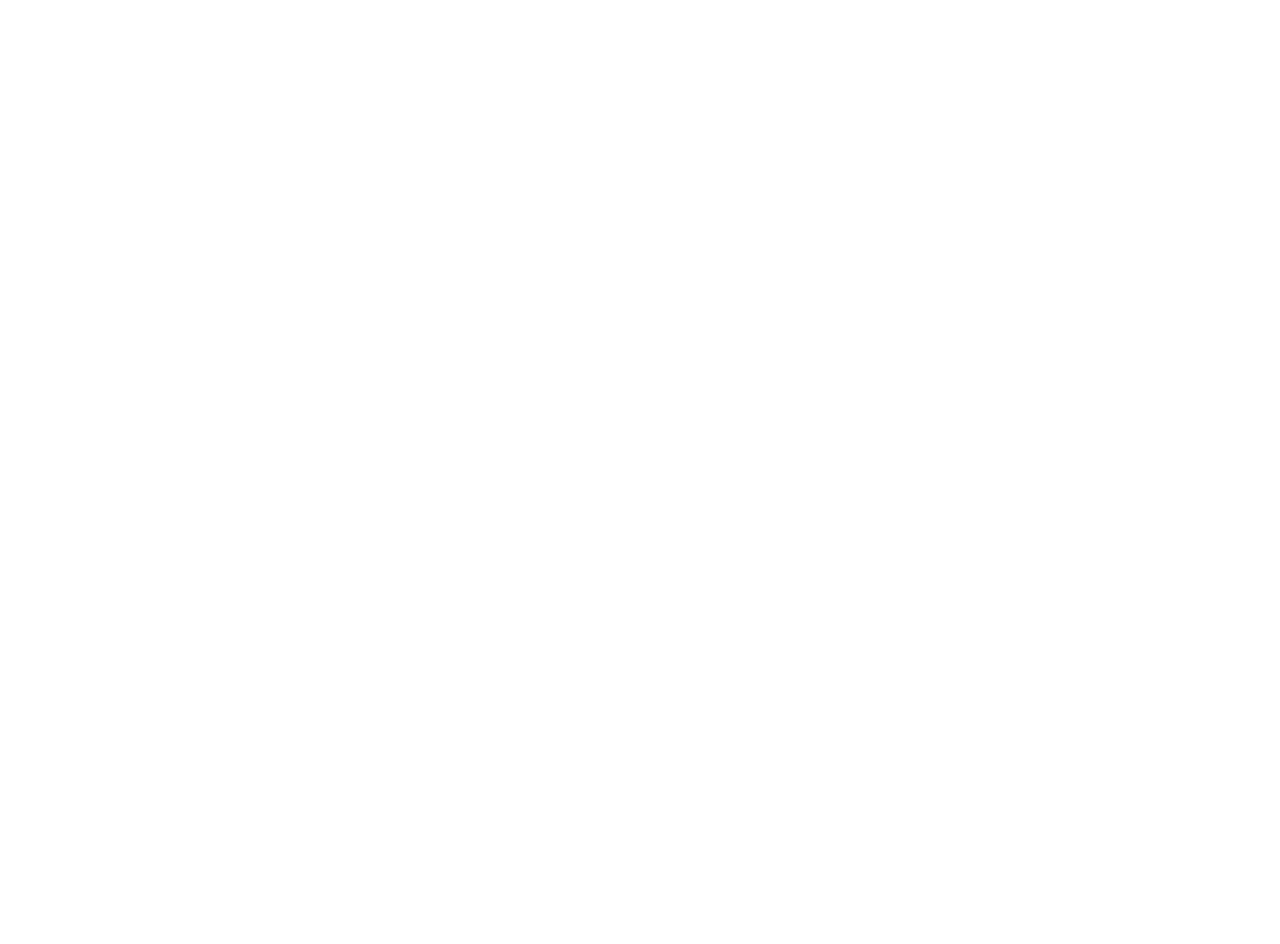
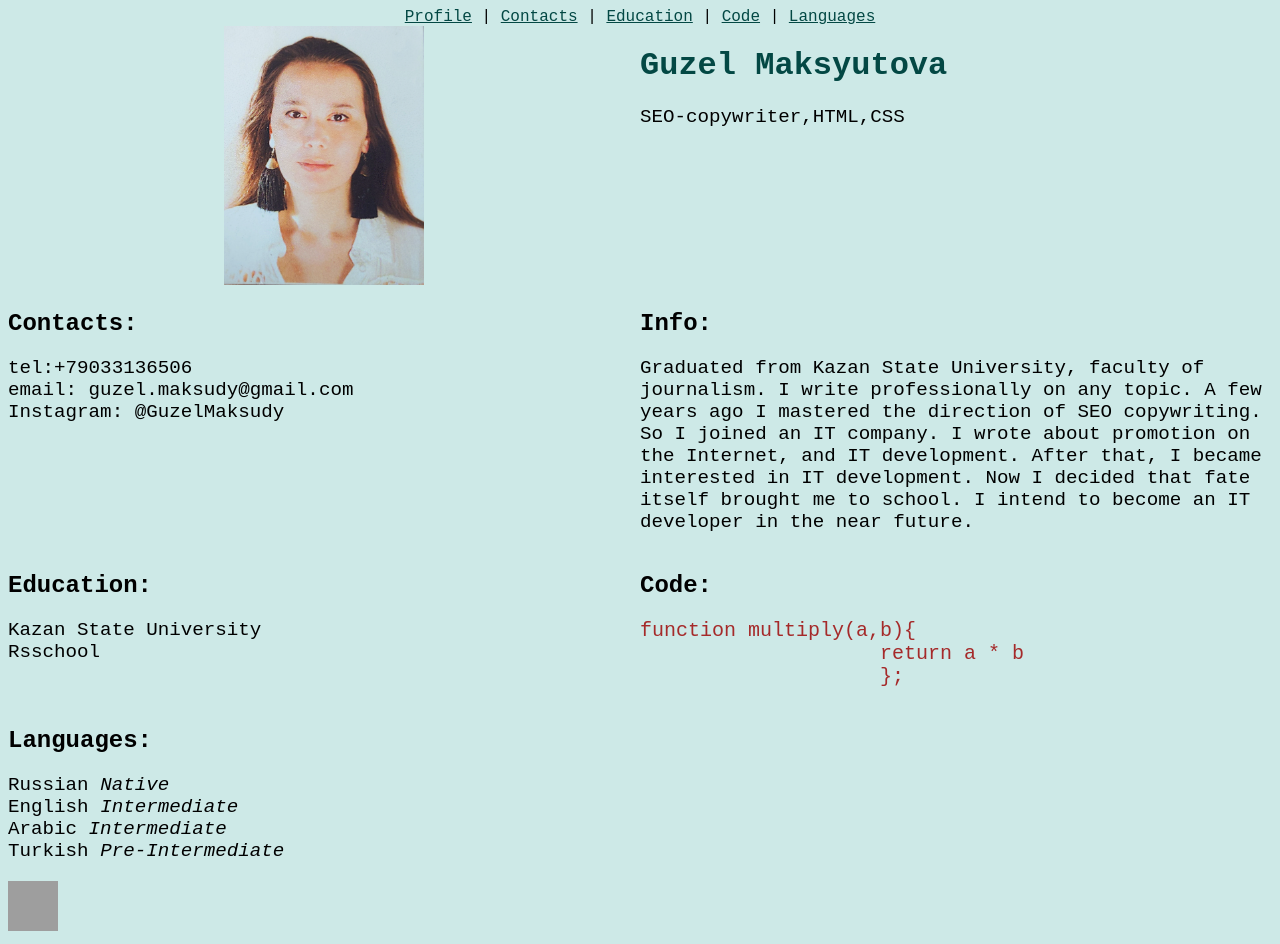
Before and after one commit to guzelmaksudy/rsschool-cv, a plain HTML site: page index.html in a window 1280 px wide. Before the commit the page ends 800 px from the top, so only its background shows below. Drawn offline with Linux system fonts and the light colour scheme; grey boxes are pictures that could not be loaded; a web font is replaced by a local one.

Commit message:
files: add html and css

```diff
--- a/index.html
+++ b/index.html
@@ -1,10 +1,92 @@
 <!DOCTYPE html>
 <html lang="en">
+
 <head>
-<meta charset="UTF-8">
-<meta http-equiv="X-UA-Compatible" content="IE=edge">
-<meta name="viewport" content="width=device-width, initial-scale=1.0">
-<title>Document</title>
+    <link rel="preconnect" href="https://fonts.googleapis.com">
+    <link rel="preconnect" href="https://fonts.gstatic.com" crossorigin>
+    <link href="https://fonts.googleapis.com/css2?family=Chivo+Mono:wght@100&display=swap" rel="stylesheet">
+    <meta charset="UTF-8">
+    <meta http-equiv="X-UA-Compatible" content="IE=edge">
+    <meta name="viewport" content="width=device-width, initial-scale=1.0">
+    <title>CV</title>
+    <link rel="stylesheet" href="style.css">
+    <link rel="GuzelMaksudy" href="GuzelMaksudy.ico">
+
 </head>
-<body></body>
+
+<body>
+    <header>
+        </section>
+        <div class="container">
+            <nav><a class="pagination" href="#profile">Profile</a> | <a class="pagination" href="#contacts">Contacts</a>
+                | <a class="pagination" href="#education">Education</a> |
+                <a class="pagination" href="#code">Code</a> | <a class="pagination" href="#languages">Languages</a>
+            </nav>
+        </div>
+    </header>
+    <main class="main-container">
+        <section class="section" id="profile">
+            <div class="container">
+                <img src="Guzel.jpg" alt="Guzel Maksyutova" class="card">
+            </div>
+        </section>
+        <div>
+            <h1 class="title"><b>Guzel Maksyutova</b></h1>
+            <p>SEO-copywriter,HTML,CSS</p>
+        </div>
+        <section class="section" id="contacts">
+            <div>
+                <h2>Contacts:</h2>
+                <p>tel:+79033136506<br>
+                    email: guzel.maksudy@gmail.com<br>
+                    Instagram: @GuzelMaksudy</p>
+            </div>
+        </section>
+        <section class="section" id="info">
+            <div class="container">
+                <h2>Info:</h2>
+                <p>Graduated from Kazan State University, faculty of journalism.
+                    I write professionally on any topic. A few
+                    years ago I mastered the direction of SEO copywriting. So I joined an IT company. I wrote about
+                    promotion on
+                    the Internet, and IT development. After that, I became interested in IT development. Now I decided
+                    that
+                    fate
+                    itself brought me to school. I intend to become an IT developer in the near future.</p>
+            </div>
+        </section>
+        </div>
+        <section class="section" id="education">
+            <div>
+                <h2>Education:</h2>
+                <p>Kazan State University<br>
+                    Rsschool<br></p>
+            </div>
+        </section>
+        <section class="section" id="code">
+            <div>
+                <h2>Code:</h2>
+                <p>
+                <pre><code class="code">function multiply(a,b){
+                    return a * b
+                    };</code></pre>
+                </p>
+            </div>
+        </section>
+        <section class="section" id="languages">
+            <div>
+                <h2>Languages:</h2>
+                <p>Russian <i>Native</i><br>
+                    English <i>Intermediate</i><br>
+                    Arabic <i>Intermediate</i><br>
+                    Turkish <i>Pre-Intermediate</i></p>
+            </div>
+        </section>
+    </main>
+    <footer>
+        <a href="https://rs.school/js/"><img src="https://rs.school/images/rs_school_js.svg" width="50" height="50"
+                alt="RSschool"></a>
+    </footer>
+</body>
+
 </html>
--- a/style.css
+++ b/style.css
@@ -1,3 +1,61 @@
+body {
+    background-color: rgb(205, 233, 231);
+    font-family: 'Chivo Mono',
+        monospace;
+    line-height: normal;
+    min-height: 100vh;
+    display: flex;
+    flex-direction: column;
+    justify-content: space-between;
+}
+
 html {
     margin: 0;
+    scroll-behavior: smooth;
 }
+
+.title {
+    color: rgb(3, 72, 68);
+}
+
+p {
+    color: black;
+    font-size: larger;
+}
+
+.pagination {
+    color: rgb(3, 72, 68);
+}
+
+div {
+    width: fit-content;
+}
+
+.card {
+    width: 200px;
+}
+
+.container {
+    max-width: 1440px;
+    margin: 0 auto;
+}
+
+.main-container {
+    display: flex;
+    flex-wrap: wrap;
+}
+
+.section {
+    width: 50%;
+}
+
+@media (max-width: 768px) {
+    .section {
+        width: 100%;
+    }
+}
+
+.code {
+    color: brown;
+    font-size: 20px;
+}
```
Also changed, not shown: Guzel.jpg (added), GuzelMaksudy.ico (added).
